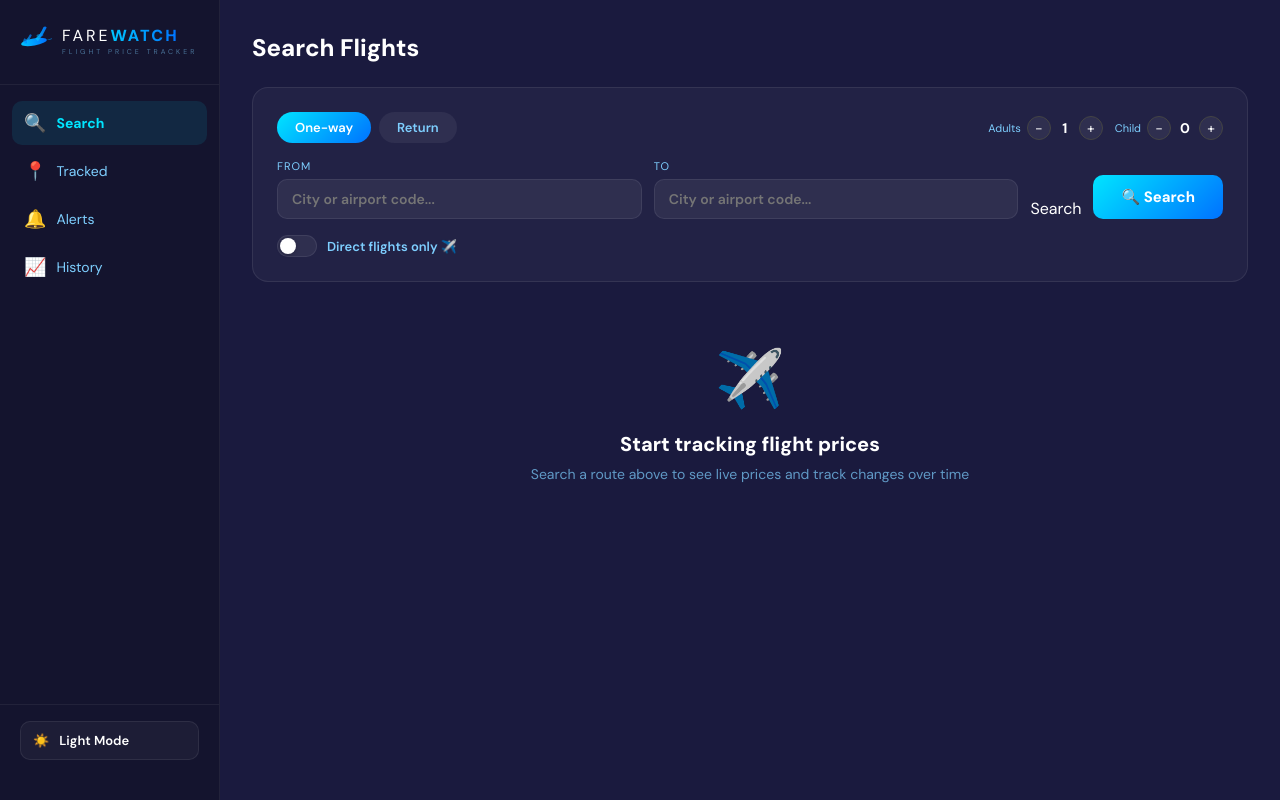
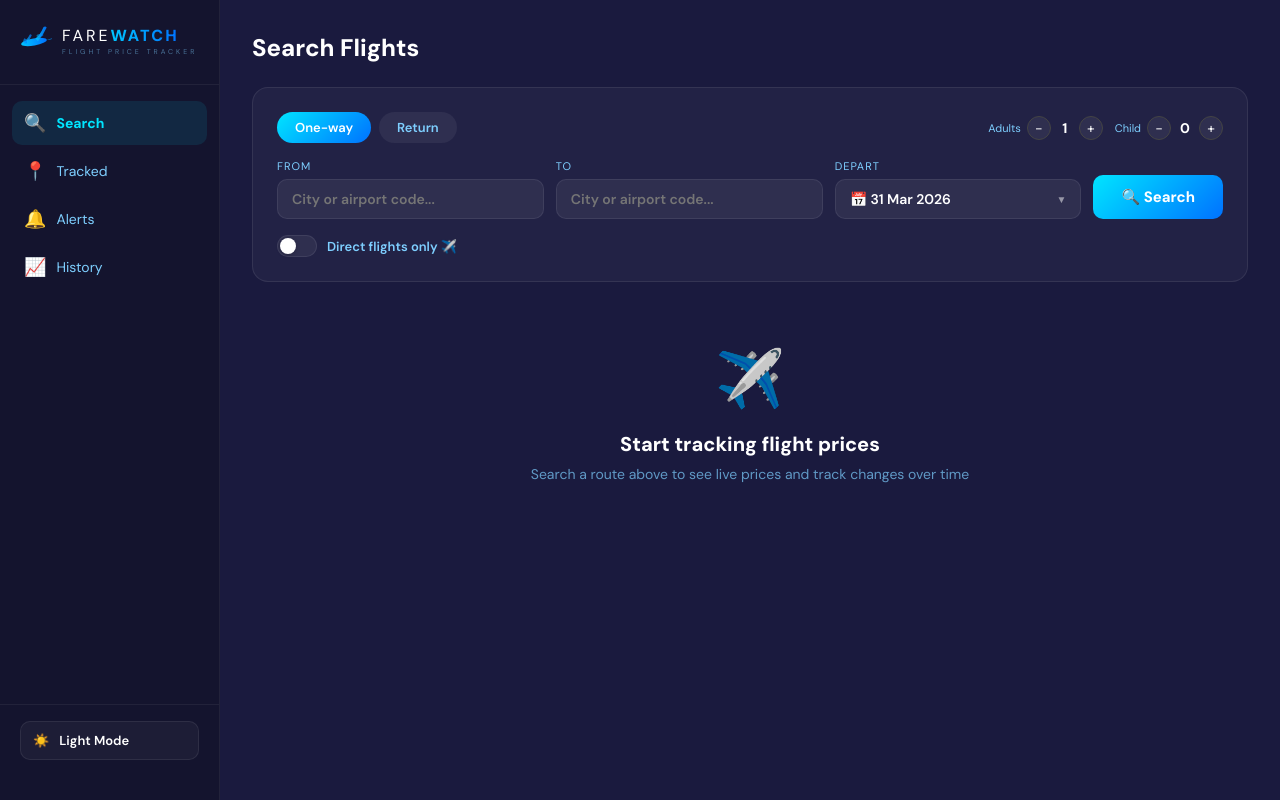
Before and after one commit to cubuletz/farewatch, a React (Vite) app in the folder frontend/: page / in a window 1280 px wide. Built offline with nearby package versions, Linux system fonts and the light colour scheme.

Commit message:
Restore missing Depart date picker

```diff
--- a/frontend/src/App.jsx
+++ b/frontend/src/App.jsx
@@ -964,7 +964,7 @@ export default function App() {
               <div style={{ display: 'flex', gap: 12, flexWrap: 'wrap', alignItems: 'flex-end', marginBottom: 16, flexDirection: isMobile ? 'column' : 'row' }}>
                 <AirportInput label="From" value={getAirportLabel(from)} onChange={setFrom} theme={theme} fullWidth={isMobile} />
                 <AirportInput label="To" value={getAirportLabel(to)} onChange={setTo} theme={theme} fullWidth={isMobile} />
-                  {loading ? 'Searching...' : 'Search'}
+                <DateInput label="Depart" value={depDate} onChange={setDepDate} theme={theme} isMobile={isMobile} />
                 {isReturn && <DateInput label="Return" value={retDate} onChange={setRetDate} theme={theme} isMobile={isMobile} />}
                 <button onClick={search} disabled={loading}
                   style={{ background: loading ? t.muted : t.accentGrad, border: 'none', borderRadius: 10, color: '#fff', fontSize: 15, fontWeight: 700, padding: '12px 28px', cursor: loading ? 'not-allowed' : 'pointer', transition: 'all 0.2s', alignSelf: isMobile ? 'stretch' : 'flex-end', width: isMobile ? '100%' : 'auto' }}>
```
